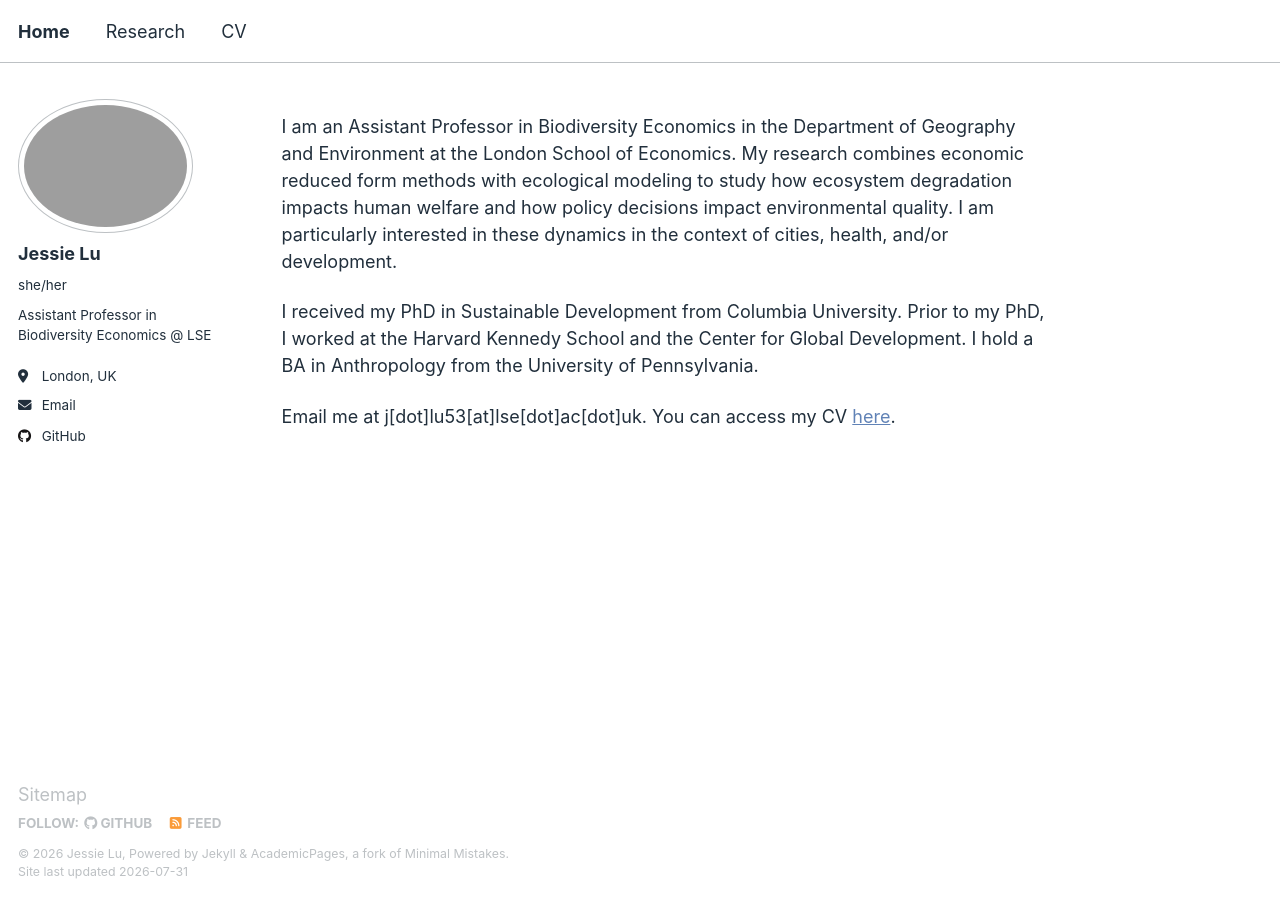
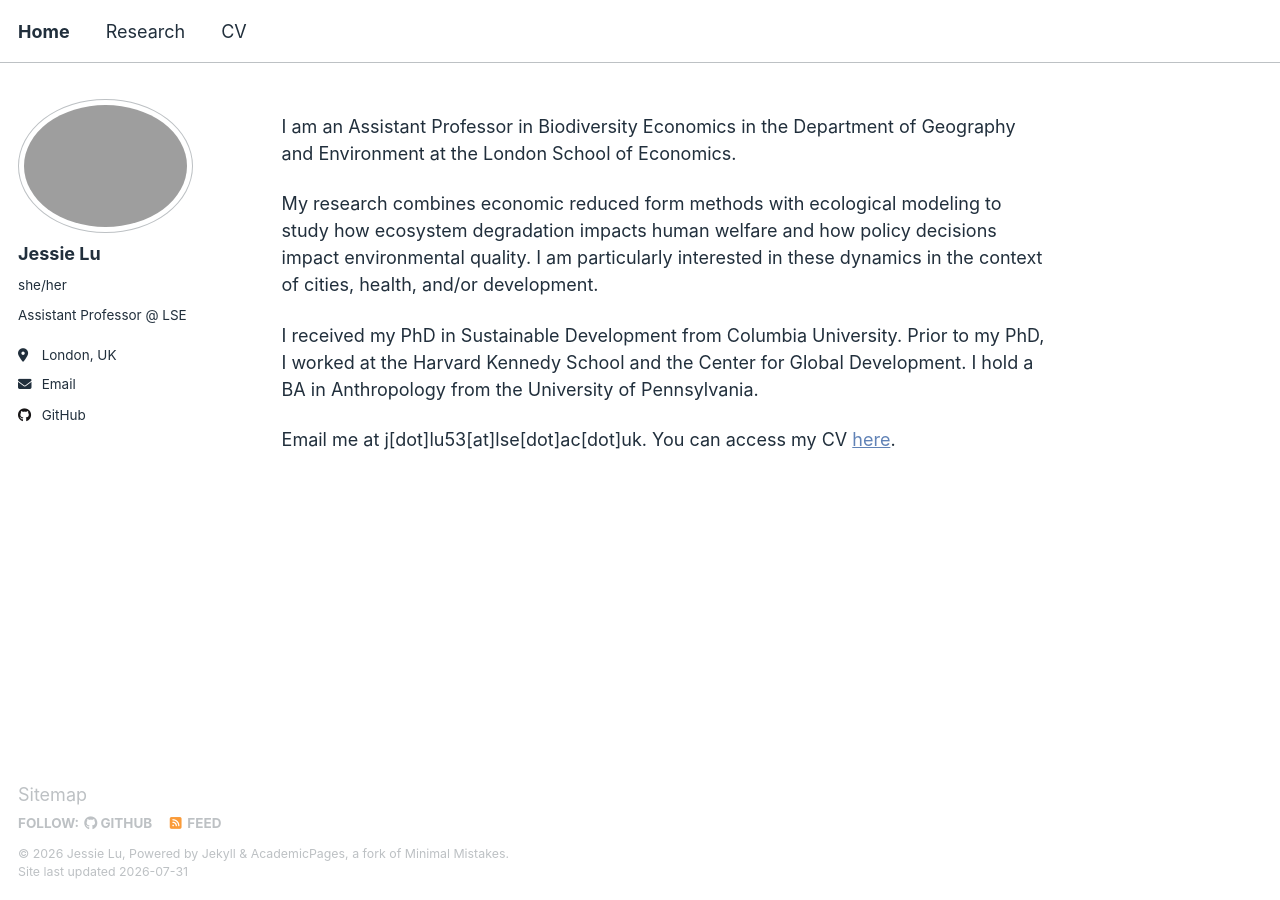
Before and after one commit to jessiexlu/jessiexlu.github.io, a Jekyll site: the page built from _pages/about.md, in a window 1280 px wide. Built offline with Jekyll 4.4.1, drawn with Linux system fonts in a browser that asks for light colours.

Commit message:
Hover color, bio shortening, updated about page

```diff
--- a/_config.yml
+++ b/_config.yml
@@ -12,7 +12,7 @@ site_theme               : "dark"
 title                    : "Jessie Lu"
 title_separator          : "-"
 name                     : &name "Jessie Lu"
-description              : &description "Assistant Professor in Biodiversity Economics @ LSE"
+description              : &description "Assistant Professor @ LSE"
 url                      : https://jessiexlu.github.io # the base hostname & protocol for your site e.g. "https://[your GitHub username].github.io" or if you already have some other page hosted on Github then use "https://[your GitHub username].github.io/[Your Repo Name]"
 baseurl                  : "" # the subpath of your site, e.g. "/blog"
 repository               : "jessiexlu/jessiexlu.github.io"
@@ -25,7 +25,7 @@ author:
   avatar           : "profile.jpg"
   name             : "Jessie Lu"
   pronouns         : "she/her"
-  bio              : "Assistant Professor in Biodiversity Economics @ LSE"
+  bio              : "Assistant Professor @ LSE"
   location         : "London, UK"
   employer         : #"Red Brick University"
   uri              : # URL
--- a/_pages/about.md
+++ b/_pages/about.md
@@ -7,7 +7,9 @@ redirect_from:
   - /about.html
 ---
 
-I am an Assistant Professor in Biodiversity Economics in the Department of Geography and Environment at the London School of Economics. My research combines economic reduced form methods with ecological modeling to study how ecosystem degradation impacts human welfare and how policy decisions impact environmental quality. I am particularly interested in these dynamics in the context of cities, health, and/or development.
+I am an Assistant Professor in Biodiversity Economics in the Department of Geography and Environment at the London School of Economics.
+
+My research combines economic reduced form methods with ecological modeling to study how ecosystem degradation impacts human welfare and how policy decisions impact environmental quality. I am particularly interested in these dynamics in the context of cities, health, and/or development.
 
 I received my PhD in Sustainable Development from Columbia University. Prior to my PhD, I worked at the Harvard Kennedy School and the Center for Global Development. I hold a BA in Anthropology from the University of Pennsylvania.
 
--- a/_sass/layout/_navigation.scss
+++ b/_sass/layout/_navigation.scss
@@ -185,7 +185,7 @@
     text-decoration: none;
 
     &:hover {
-      color: var(--global-masthead-link-color-hover);
+      color: var(--global-link-color-hover);
     }
   }
 
@@ -277,7 +277,7 @@
       font-size: $type-size-5;
 
       &:hover {
-        color: var(--global-masthead-link-color-hover);
+        color: var(--global-link-color-hover);
         background: var(--global-border-color);
       }
     }
```
